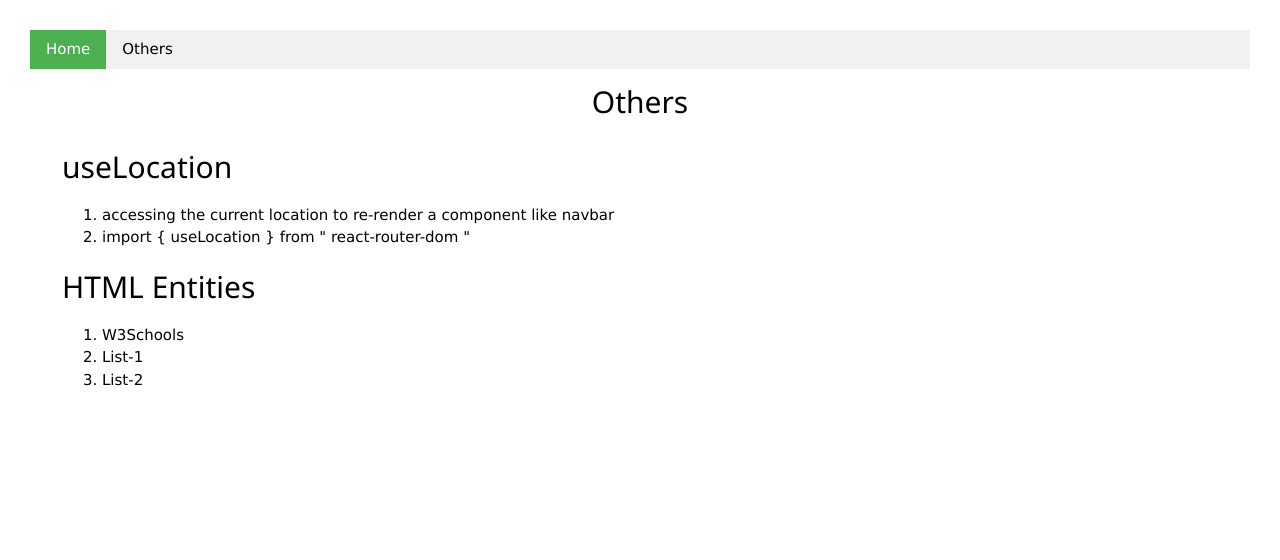
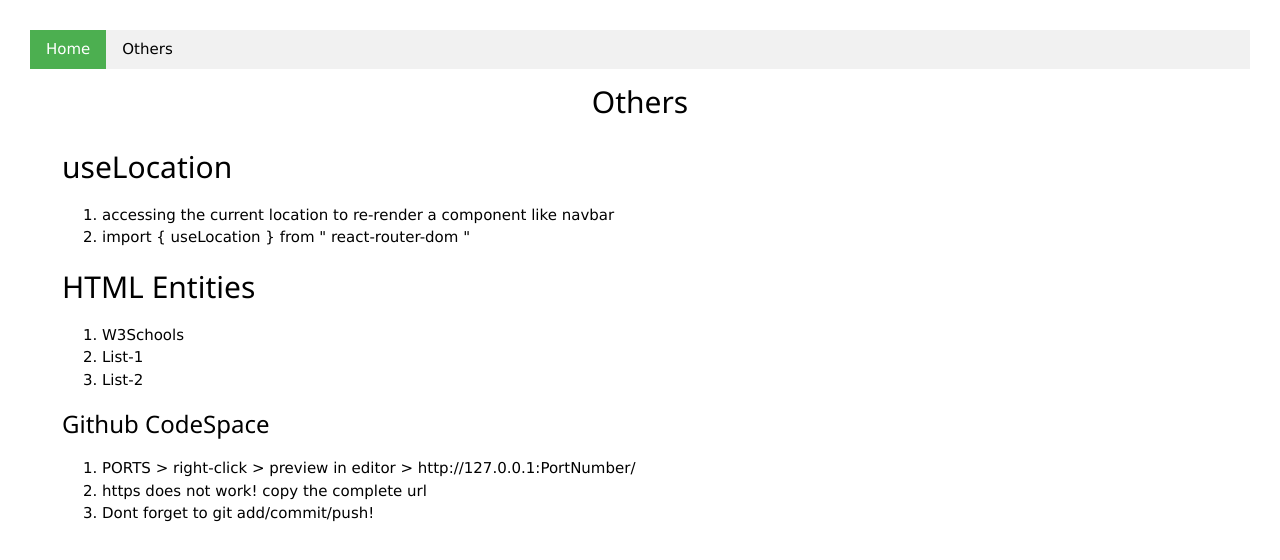
Before and after one commit to arman-ataei-edu/Learning-React, a React (Vite) app in the folder tutorials/: page /Others in a window 1280 px wide. Shown: the top 560 px of the page. Built offline with nearby package versions, Linux system fonts and the light colour scheme.

Commit message:
codeSpace

```diff
--- a/tutorials/src/components/NewThings.jsx
+++ b/tutorials/src/components/NewThings.jsx
@@ -30,6 +30,12 @@ const NewThings = () => {
           </Link>
         </li>
       </ol>
+      <h3>Github CodeSpace</h3>
+      <ol>
+        <li>PORTS > right-click > preview in editor > http://127.0.0.1:PortNumber/</li>
+        <li>https does not work! copy the complete url</li>
+        <li>Dont forget to git add/commit/push!</li>
+      </ol>
     </div>
   );
 };
--- a/tutorials/src/index.html
+++ b/tutorials/src/index.html
@@ -5,7 +5,7 @@
     <meta name="viewport" content="width=device-width, initial-scale=1.0" />
     <link rel="stylesheet" href="./styles/w3.css" />
     <link rel="stylesheet" href="./styles/style.css" />
-    <title>Forms</title>
+    <title>React Tutorial</title>
   </head>
   <body>
     <div id="root"></div>
```
